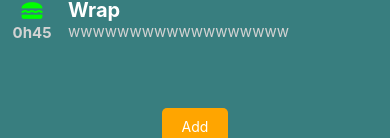
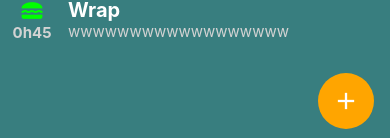
Before and after one commit to RikielleSaniko/Recipeasy, a React Native app: screen /RecipeList in a window 390 px wide. Shown: the part 699-837 px from the top of the page. Built offline with nearby package versions, Linux system fonts and the light colour scheme.

Commit message:
Bouton add modifié

```diff
--- a/screens/RecipeListScreen.js
+++ b/screens/RecipeListScreen.js
@@ -1,5 +1,5 @@
 import { useEffect, useState } from 'react';
-import { FlatList, StyleSheet, Text, View, TouchableHighlight} from 'react-native';
+import { FlatList, StyleSheet, Text, View, TouchableHighlight, TouchableOpacity} from 'react-native';
 import HighlightButton from '../components/HighlightButton';
 import ToastManager, {Toast} from 'toastify-react-native';
 import { MaterialIcons } from '@expo/vector-icons';
@@ -85,8 +85,9 @@ export default function RecipeListScreen({navigation, route}){
         )}
         contentContainerStyle={{flexGrow: 1}}
       />
-      <HighlightButton label = "Add" onPress = {handleAdd}/>
-
+      <TouchableOpacity style={styles.plus} onPress={handleAdd}>
+        <MaterialIcons name="add" size={28} color="white" />
+      </TouchableOpacity>
       <ToastManager/>
     </View>
   );
@@ -150,5 +151,18 @@ duration: {
     fontSize: 15,
   },
 
+  plus: {
+  position: 'absolute',
+  right: 16,
+  bottom: 16,
+  width: 56,
+  height: 56,
+  borderRadius: 28,
+  backgroundColor: 'orange',
+  justifyContent: 'center',
+  alignItems: 'center',
+  elevation: 6,
+  },
+
 
 });
```
